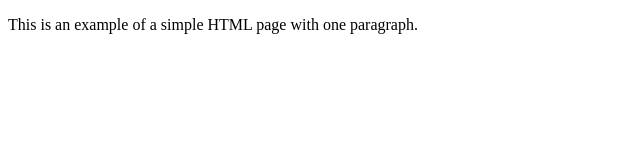
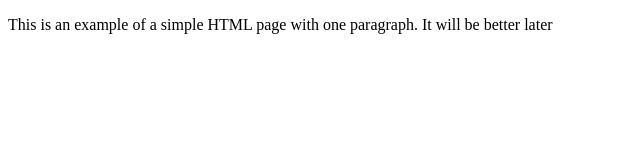
Before and after one commit to LeungsLearning/LeungsLearning.github.io, a plain HTML site: page index.html in a window 1280 px wide. Shown: the whole page, without its empty margins (0-640 px from the left). Drawn offline with Linux system fonts and the light colour scheme.

Commit message:
Update index.html

```diff
--- a/index.html
+++ b/index.html
@@ -4,6 +4,6 @@
         <title>Example</title>
     </head>
     <body>
-        <p>This is an example of a simple HTML page with one paragraph.</p>
+        <p>This is an example of a simple HTML page with one paragraph. It will be better later</p>
     </body>
 </html>
```
